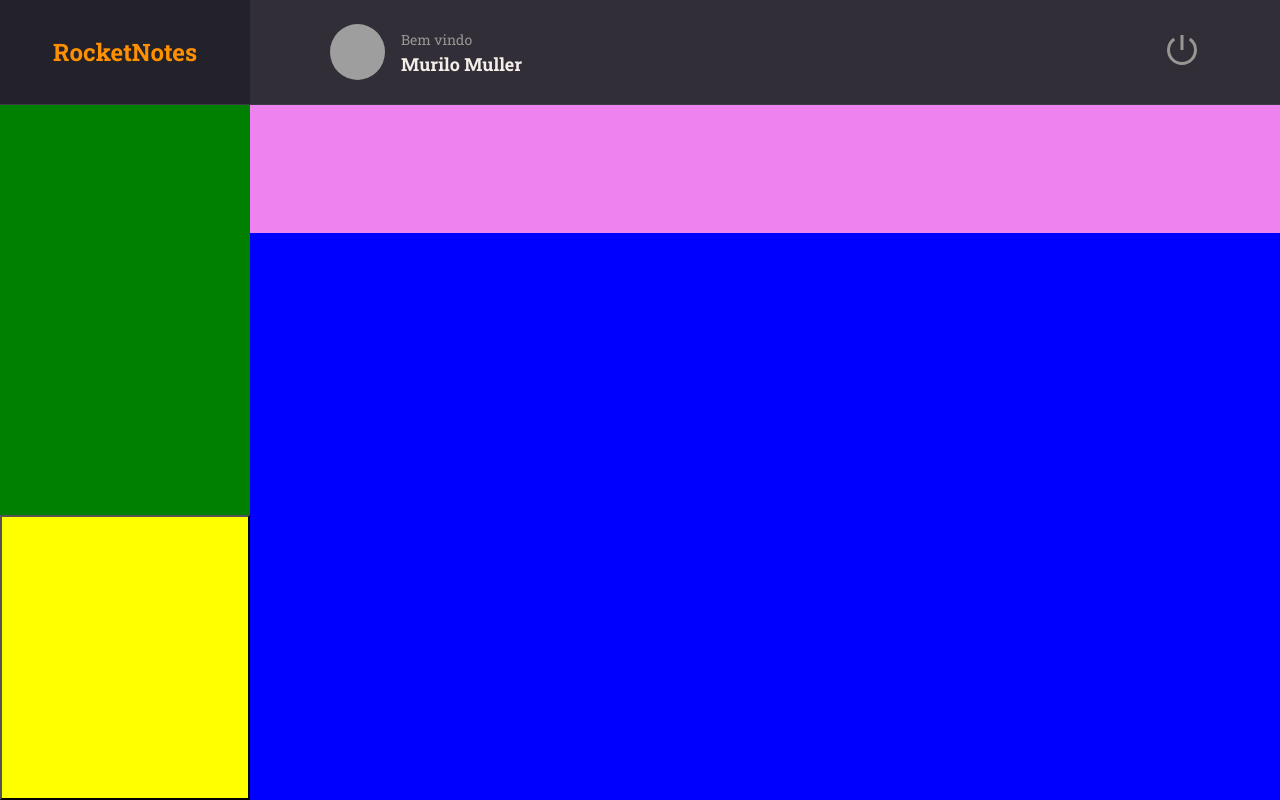
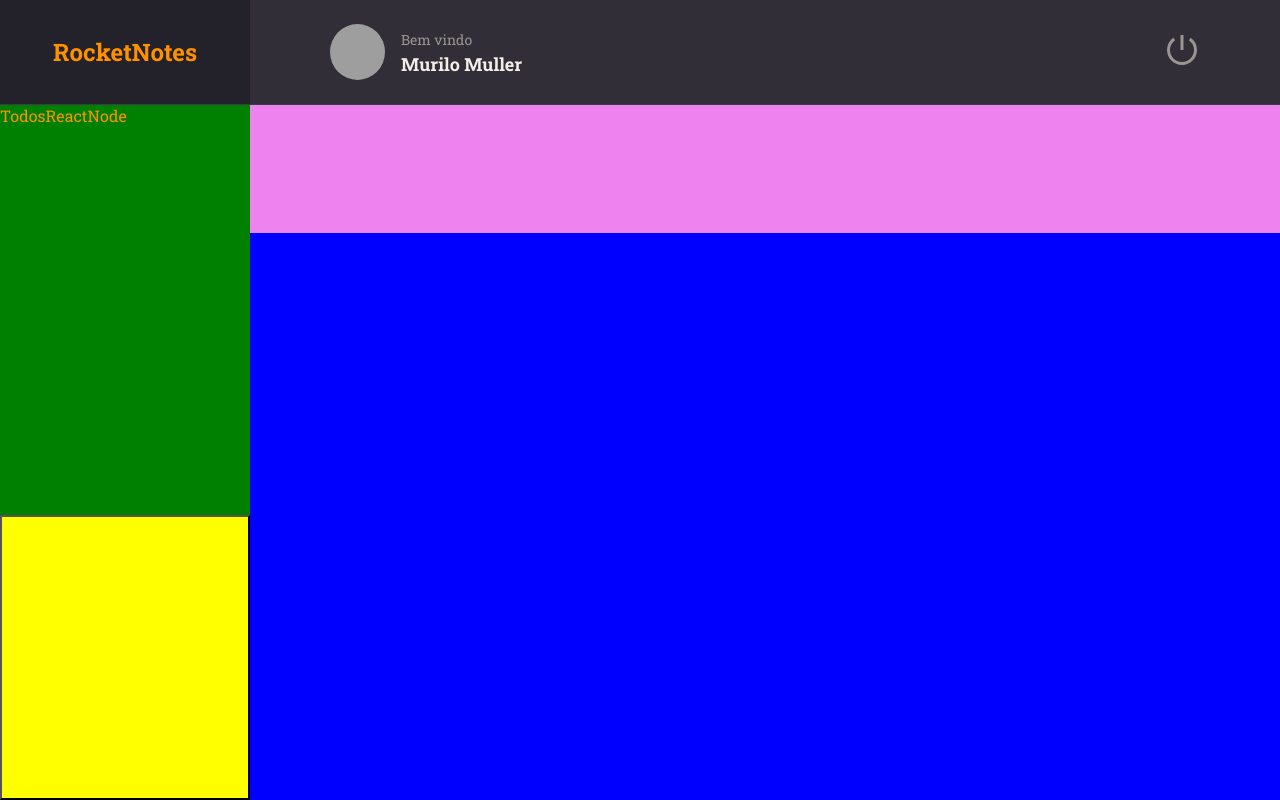
Before and after one commit to MullerHub/Rocketseat-Explorer, a React (Vite) app in the folder Stage0901/RocketNotes/: page / in a window 1280 px wide. Built offline with nearby package versions, Linux system fonts and the light colour scheme; grey boxes are pictures that could not be loaded.

Commit message:
ButtonText add

```diff
--- a/Stage0901/RocketNotes/src/pages/Home/index.jsx
+++ b/Stage0901/RocketNotes/src/pages/Home/index.jsx
@@ -1,6 +1,7 @@
 import { Container, Brand, Menu, Search, Content, NewNote } from './styles'
 
 import { Header } from '../../components/Header'
+import { ButtonText } from '../../components/ButtonText'
 
 export function Home() {
   return (
@@ -10,7 +11,11 @@ export function Home() {
       </Brand>
 
       <Header />
-      <Menu></Menu>
+      <Menu>
+        <ButtonText title="Todos" />
+        <ButtonText title="React" />
+        <ButtonText title="Node" />
+      </Menu>
 
       <Search></Search>
 
```
